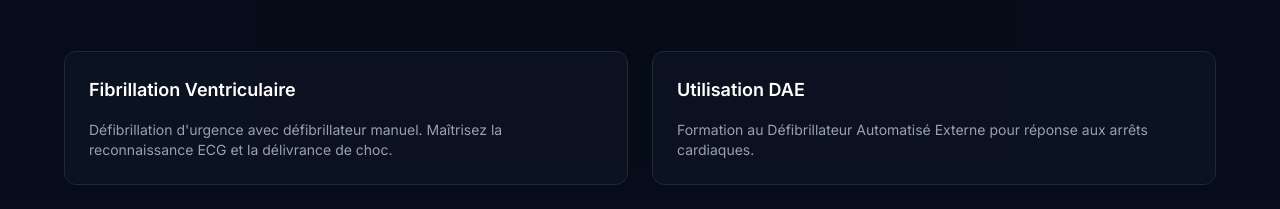
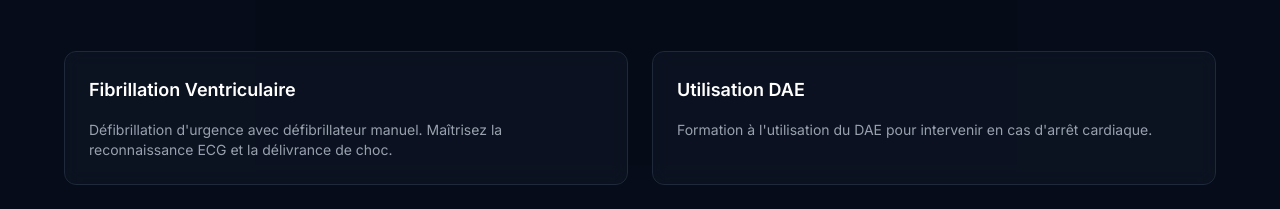
Before and after one commit to Samouz75/Defib_simulation, a Next.js app: page / in a window 1280 px wide. Shown: the part 1600-1809 px from the top of the page. Built offline with nearby package versions, Linux system fonts and the light colour scheme.

Commit message:
Updated text in LandingPage component to

```diff
--- a/src/app/page.tsx
+++ b/src/app/page.tsx
@@ -182,8 +182,7 @@ export default function LandingPage() {
                 </h3>
               </div>
               <p className="text-gray-400 text-sm">
-                Formation au Défibrillateur Automatisé Externe pour réponse aux
-                arrêts cardiaques.
+                Formation à l'utilisation du DAE pour intervenir en cas d'arrêt cardiaque.
               </p>
             </div>
 
```
